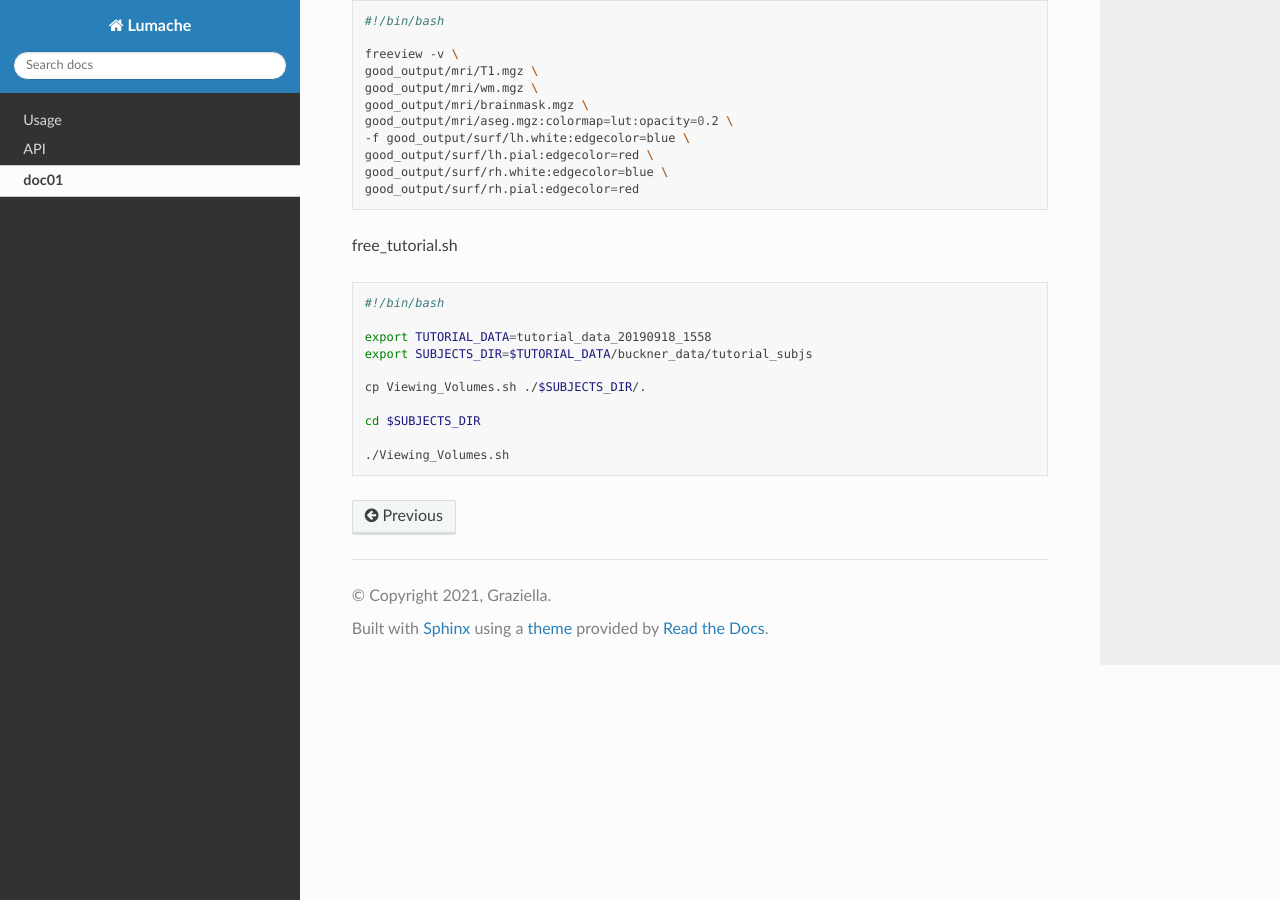
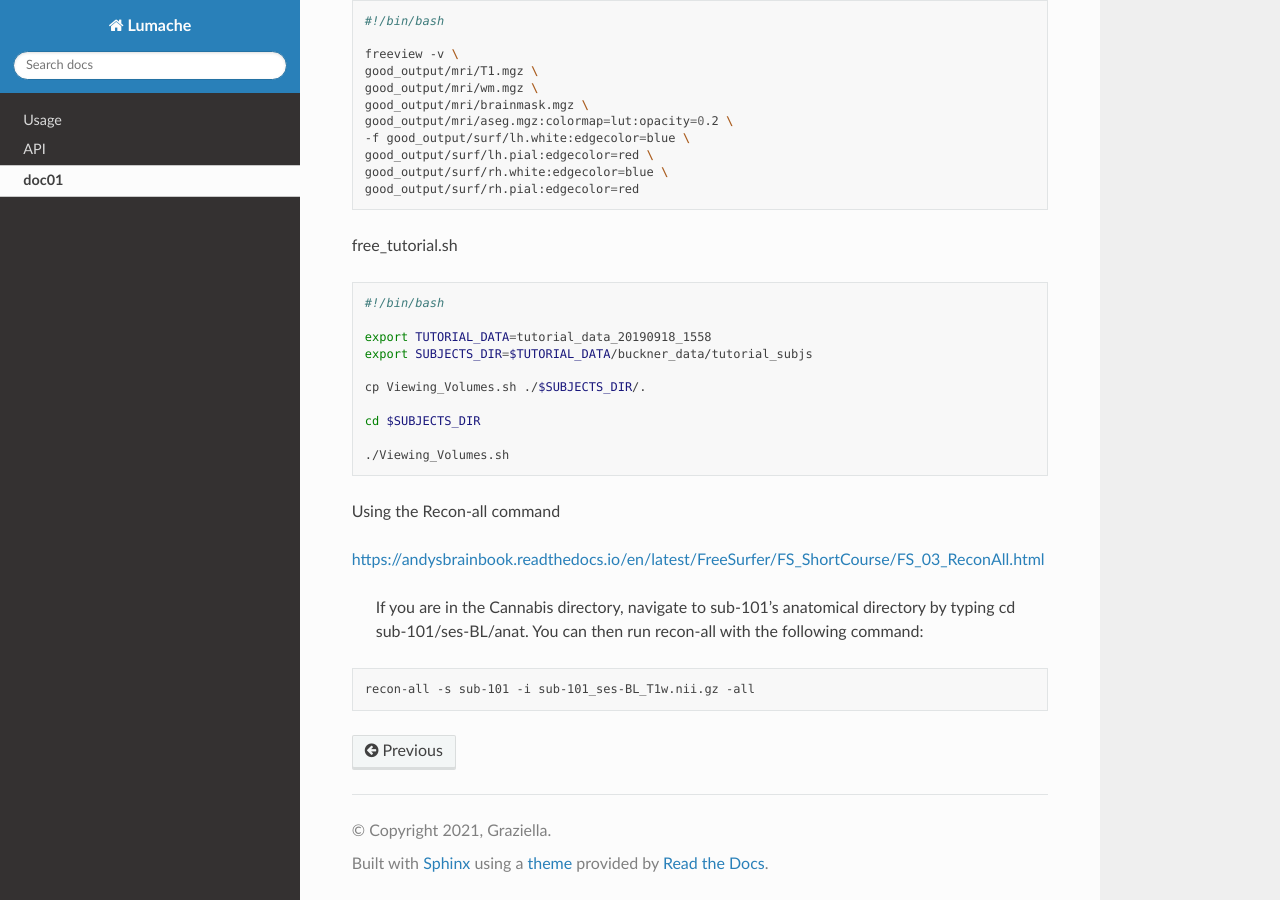
Before and after one commit to matecom57/cursofree, a Sphinx documentation site: the page built from docs/source/doc01.rst, in a window 1280 px wide and 900 px high, scrolled down 687 px. Built offline with Sphinx 7.4.7 and the Read the Docs theme 3.1.0, drawn with Linux system fonts in a browser that asks for light colours.

Commit message:
Test comité

```diff
--- a/docs/source/doc01.rst
+++ b/docs/source/doc01.rst
@@ -60,3 +60,13 @@ free_tutorial.sh
    cd $SUBJECTS_DIR
 
    ./Viewing_Volumes.sh
+
+Using the Recon-all command
+
+https://andysbrainbook.readthedocs.io/en/latest/FreeSurfer/FS_ShortCourse/FS_03_ReconAll.html
+
+ If you are in the Cannabis directory, navigate to sub-101’s anatomical directory by typing cd sub-101/ses-BL/anat. You can then run recon-all with the following command:
+
+.. code:: Bash
+
+   recon-all -s sub-101 -i sub-101_ses-BL_T1w.nii.gz -all
```
